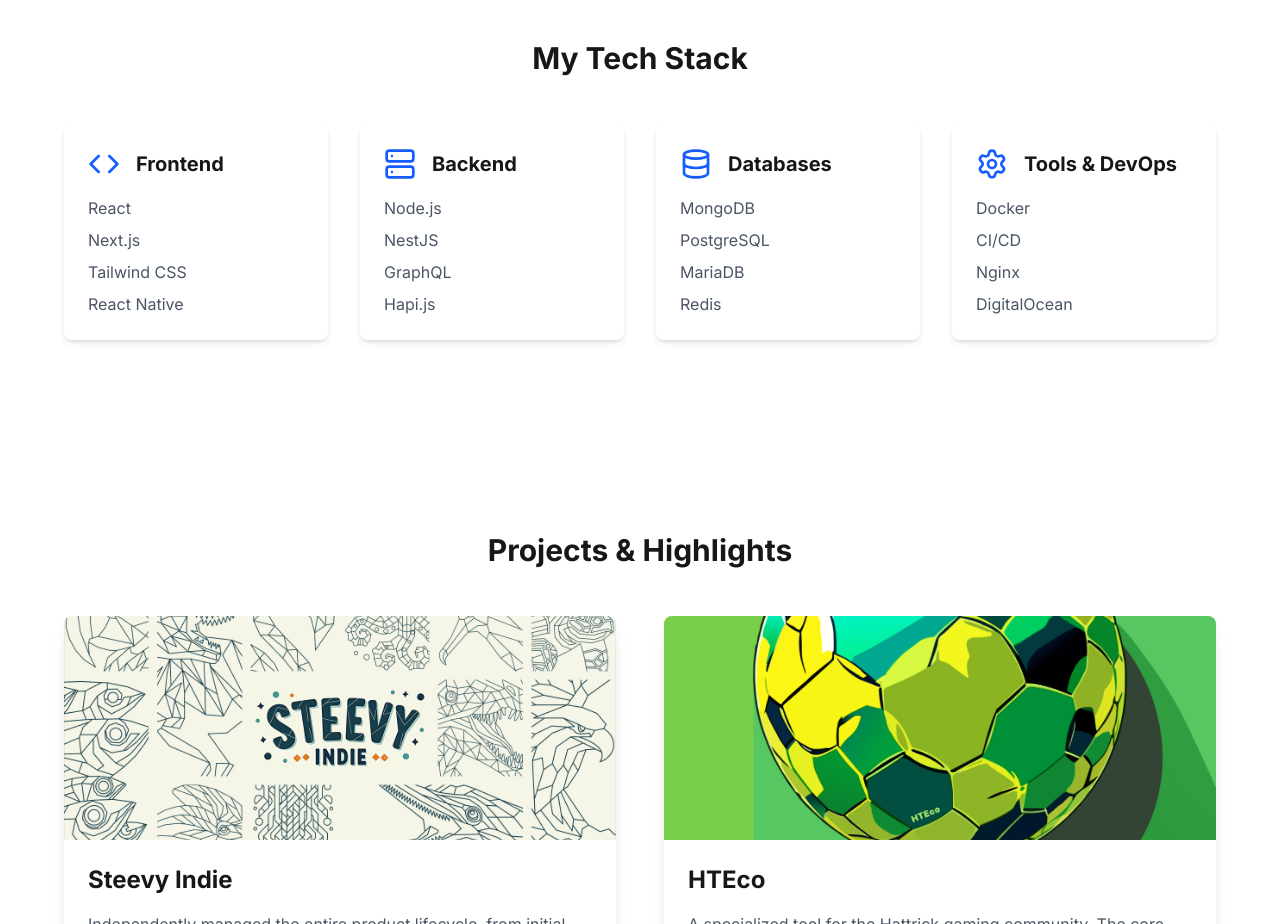
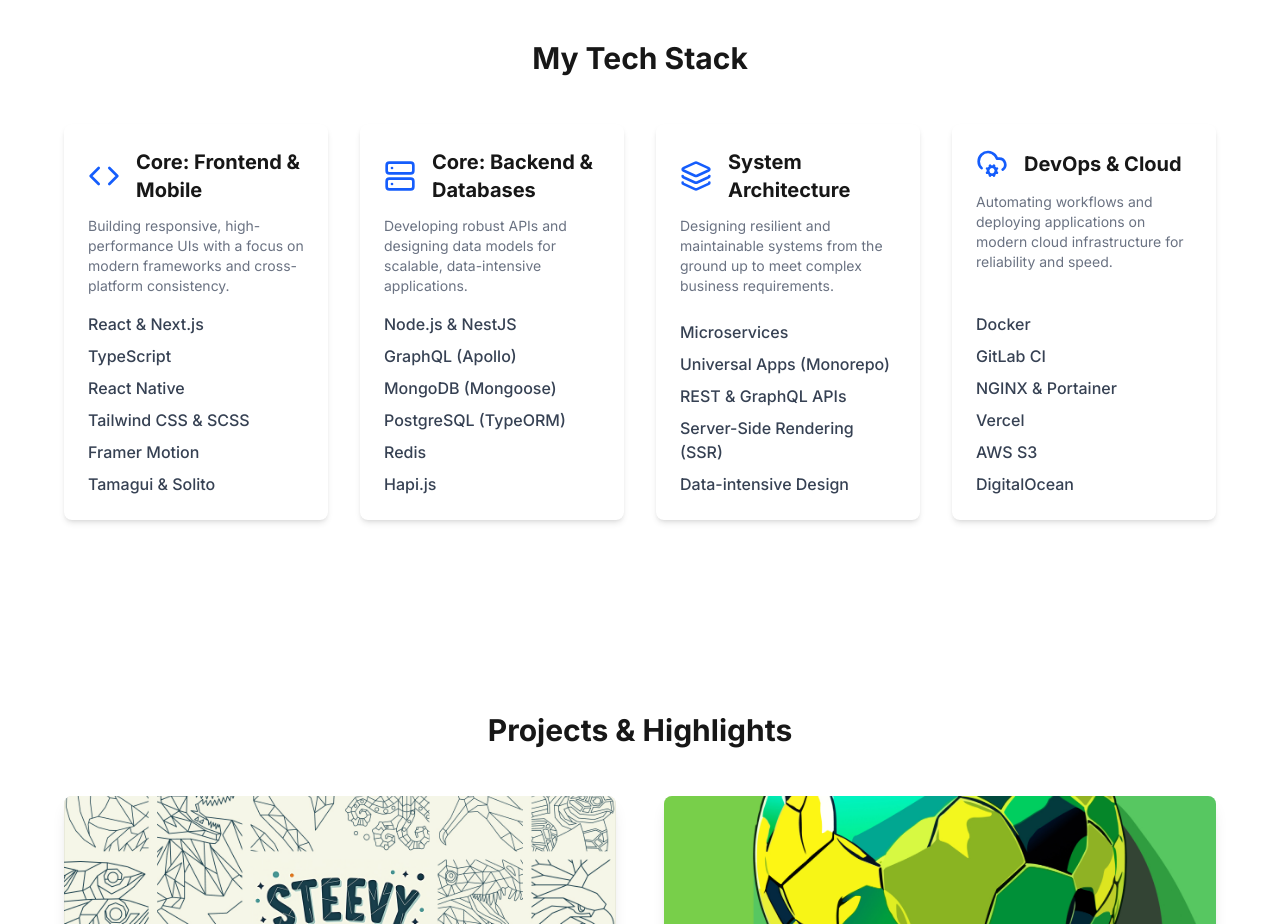
Before and after one commit to minhthong8197/portfolio, a Next.js app: page / in a window 1280 px wide. Shown: the part 1400-2324 px from the top of the page. Built offline with nearby package versions, Linux system fonts and the light colour scheme.

Commit message:
feat: update section tech stack

```diff
--- a/components/Skills.tsx
+++ b/components/Skills.tsx
@@ -1,22 +1,44 @@
 // components/Skills.tsx
-import { Code, Database, Server, Settings } from "lucide-react";
 
-const skills = {
-  frontend: ["React", "Next.js", "Tailwind CSS", "React Native"],
-  backend: ["Node.js", "NestJS", "GraphQL", "Hapi.js"],
-  databases: ["MongoDB", "PostgreSQL", "MariaDB", "Redis"],
-  tools: ["Docker", "CI/CD", "Nginx", "DigitalOcean"],
-};
+import { Code, Server, Layers, CloudCog } from "lucide-react";
 
-const SkillCategory = ({ title, items, icon: Icon }: { title: string; items: string[]; icon: React.ElementType }) => (
-  <div className="bg-white p-6 rounded-lg shadow-md">
-    <div className="flex items-center gap-4 mb-4">
-      <Icon className="w-8 h-8 text-blue-600" />
+const skillData = [
+  {
+    title: "Core: Frontend & Mobile",
+    description: "Building responsive, high-performance UIs with a focus on modern frameworks and cross-platform consistency.",
+    icon: Code,
+    items: ["React & Next.js", "TypeScript", "React Native", "Tailwind CSS & SCSS", "Framer Motion", "Tamagui & Solito"],
+  },
+  {
+    title: "Core: Backend & Databases",
+    description: "Developing robust APIs and designing data models for scalable, data-intensive applications.",
+    icon: Server,
+    items: ["Node.js & NestJS", "GraphQL (Apollo)", "MongoDB (Mongoose)", "PostgreSQL (TypeORM)", "Redis", "Hapi.js"],
+  },
+  {
+    title: "System Architecture",
+    description: "Designing resilient and maintainable systems from the ground up to meet complex business requirements.",
+    icon: Layers,
+    items: ["Microservices", "Universal Apps (Monorepo)", "REST & GraphQL APIs", "Server-Side Rendering (SSR)", "Data-intensive Design"],
+  },
+  {
+    title: "DevOps & Cloud",
+    description: "Automating workflows and deploying applications on modern cloud infrastructure for reliability and speed.",
+    icon: CloudCog,
+    items: ["Docker", "GitLab CI", "NGINX & Portainer", "Vercel", "AWS S3", "DigitalOcean"],
+  },
+];
+
+const SkillCategory = ({ title, description, items, icon: Icon }: { title: string; description: string; items: string[]; icon: React.ElementType }) => (
+  <div className="bg-white p-6 rounded-lg shadow-md flex flex-col">
+    <div className="flex items-center gap-4 mb-3">
+      <Icon className="w-8 h-8 text-blue-600 flex-shrink-0" />
       <h3 className="text-xl font-bold">{title}</h3>
     </div>
+    <p className="text-gray-500 mb-4 text-sm flex-grow">{description}</p>
     <ul className="space-y-2">
       {items.map((item) => (
-        <li key={item} className="text-gray-600">
+        <li key={item} className="text-gray-700 font-medium">
           {item}
         </li>
       ))}
@@ -29,10 +51,9 @@
     <section id="skills" className="w-full max-w-6xl py-24">
       <h2 className="text-3xl font-bold text-center mb-12">My Tech Stack</h2>
       <div className="grid grid-cols-1 sm:grid-cols-2 lg:grid-cols-4 gap-8">
-        <SkillCategory title="Frontend" items={skills.frontend} icon={Code} />
-        <SkillCategory title="Backend" items={skills.backend} icon={Server} />
-        <SkillCategory title="Databases" items={skills.databases} icon={Database} />
-        <SkillCategory title="Tools & DevOps" items={skills.tools} icon={Settings} />
+        {skillData.map((category) => (
+          <SkillCategory key={category.title} title={category.title} description={category.description} items={category.items} icon={category.icon} />
+        ))}
       </div>
     </section>
   );
```
